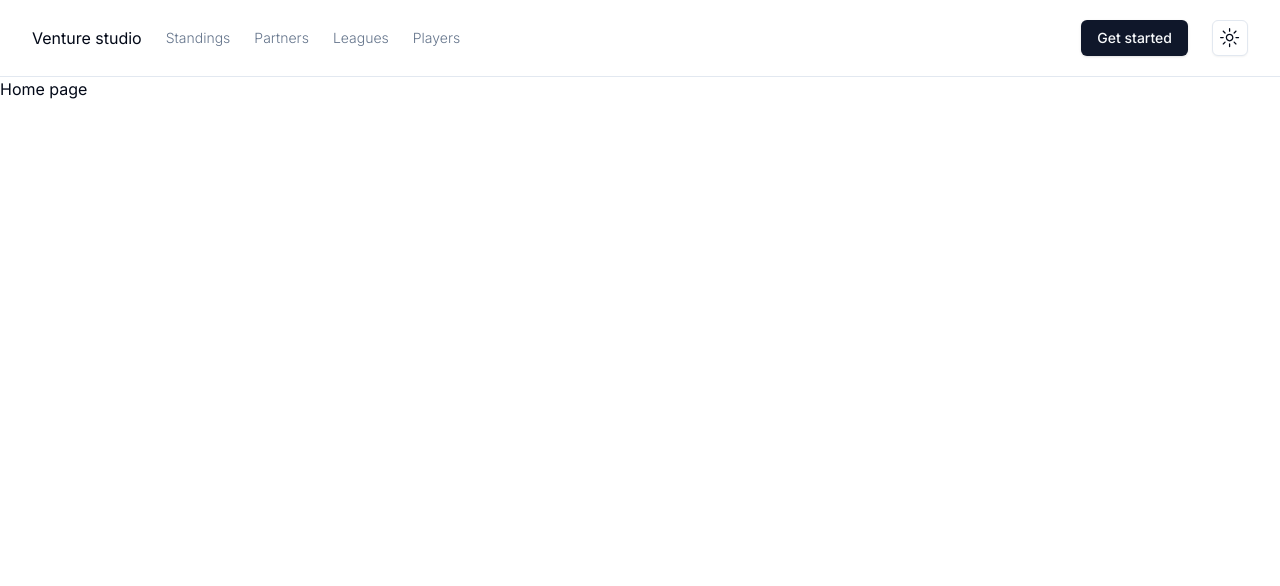
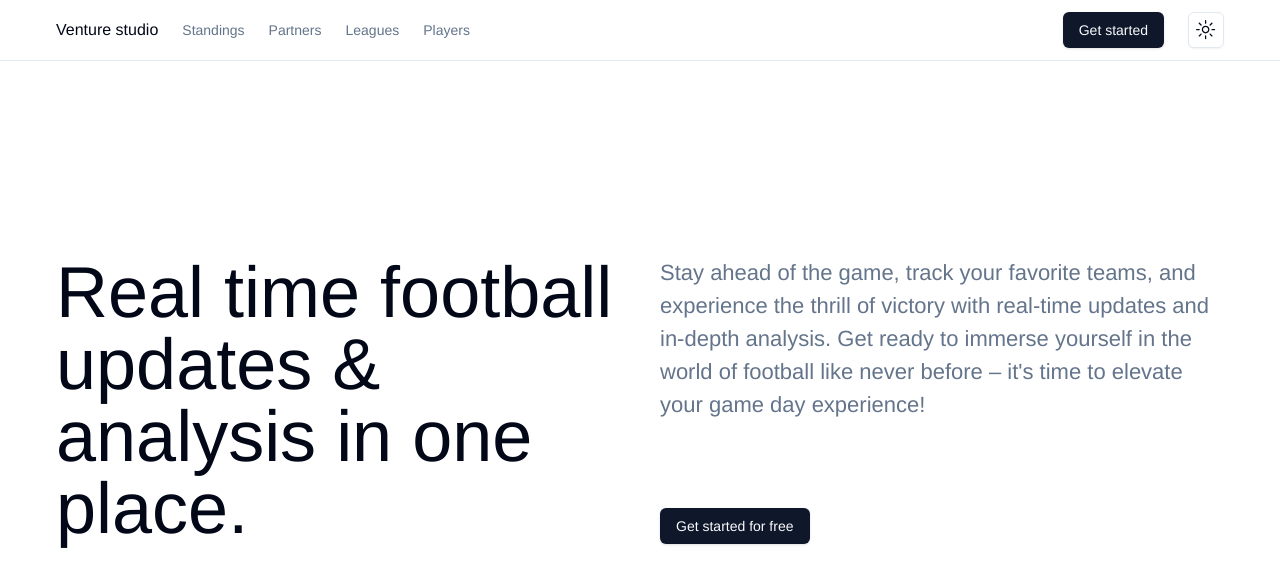
Before and after one commit to PiyushG-dev/nextJS-fullstack-stats-app, a Next.js app: page / in a window 1280 px wide. Shown: the top 586 px of the page. Built offline with nearby package versions, Linux system fonts and the light colour scheme.

Commit message:
hero section added

```diff
--- a/app/globals.css
+++ b/app/globals.css
@@ -73,18 +73,12 @@
   body {
     @apply bg-background text-foreground;
   }
+
 }
 
 *{
   padding: 0;
   margin: 0;
   box-sizing: border-box;
+  font-family: helvetica, sans-serif;
 }
-
-/*
-@media screen and (min-width:1536px){
-  body{
-    max-width: 1536px;
-    margin: 0 auto;
-  }
-} */
--- a/app/layout.js
+++ b/app/layout.js
@@ -2,8 +2,6 @@ import { Inter } from "next/font/google";
 import "./globals.css";
 import Navbar from "@/components/navbar";
 import { ThemeProvider } from "@/components/theme-provider";
-
-const inter = Inter({ subsets: ["latin"] });
 
 export const metadata = {
   title: "Create Next App",
@@ -13,7 +11,7 @@ export const metadata = {
 export default function RootLayout({ children }) {
   return (
     <html lang="en" suppressHydrationWarning>
-      <body className={inter.className}>
+      <body>
         <ThemeProvider
           attribute="class"
           defaultTheme="system"
--- a/app/page.js
+++ b/app/page.js
@@ -1,3 +1,9 @@
+import Hero from "@/components/hero";
+
 export default function Home() {
-  return <div>Home page</div>;
+  return (
+    <>
+      <Hero />
+    </>
+  );
 }
--- a/components/Navbar.jsx
+++ b/components/Navbar.jsx
@@ -6,7 +6,7 @@ import { ModeToggle } from "./ui/toggle";
 
 const Navbar = () => {
   return (
-    <div className="border-b-[1px] py-5 px-8 2xl:px-0 2xl:flex 2xl:justify-center">
+    <div className="fixed w-full border-b-[1px] py-3 px-14 2xl:px-0 2xl:flex 2xl:justify-center">
       <div className="flex justify-between items-center 2xl:w-[1536px]">
         <div className="flex items-center gap-6">
           <Link href="/" className="text-base">
--- /dev/null
+++ b/components/hero.jsx
@@ -0,0 +1,23 @@
+import React from "react";
+import { heroText } from "@/constants";
+import { Button } from "./ui/button";
+
+const Hero = () => {
+  return (
+    <div className="w-full h-screen flex items-center justify-center px-14 2xl:px-0 2xl:w-[1536px] 2xl:mx-auto">
+      <div className="flex gap-10">
+        <div className="w-2/4">
+          <h1 className="text-7xl">{heroText.heading}</h1>
+        </div>
+        <div className="w-2/4 flex flex-col justify-between items-start">
+          <p className="text-[22px] 2xl:text-2xl text-muted-foreground">
+            {heroText.info}
+          </p>
+          <Button>Get started for free</Button>
+        </div>
+      </div>
+    </div>
+  );
+};
+
+export default Hero;
--- a/constants/index.js
+++ b/constants/index.js
@@ -4,3 +4,8 @@ export const navLinks = [
   { id: 3, title: "Leagues", url: "#leagues" },
   { id: 4, title: "Players", url: "#players" },
 ];
+
+export const heroText = {
+  heading: "Real time football updates & analysis in one place.",
+  info: "Stay ahead of the game, track your favorite teams, and experience the thrill of victory with real-time updates and in-depth analysis. Get ready to immerse yourself in the world of football like never before – it's time to elevate your game day experience!",
+};
```
Also changed, not shown: tailwind.config.js (+5 -5 lines), public/fonts/HelveticaNowText-Regular.woff2 (added).
